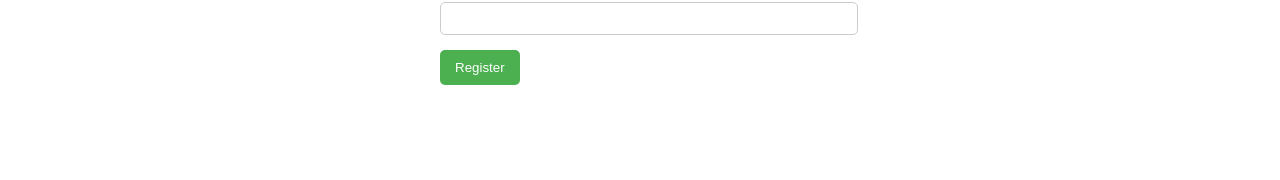
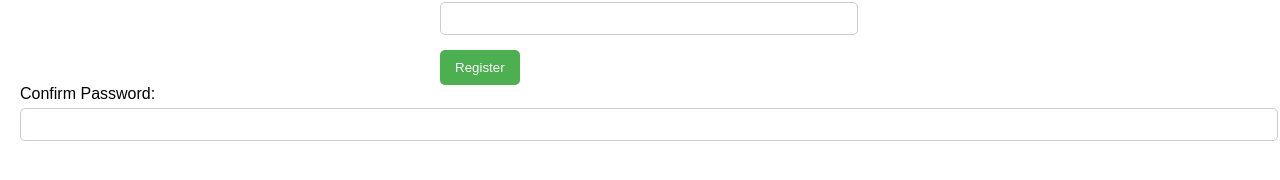
Before and after one commit to AmeyShigwan/exam, a plain HTML site: page index.html in a window 1280 px wide. Shown: the part 302-482 px from the top of the page. Drawn offline with Linux system fonts and the light colour scheme.

Commit message:
Add confirm password field to registration form

```diff
--- a/index.html
+++ b/index.html
@@ -56,6 +56,8 @@
 
         <button type="submit">Register</button>
     </form>
+<label for="confirm-password">Confirm Password:</label>
+<input type="password" id="confirm-password" name="confirm-password" required><br><br>
 
 </body>
 </html>
```
